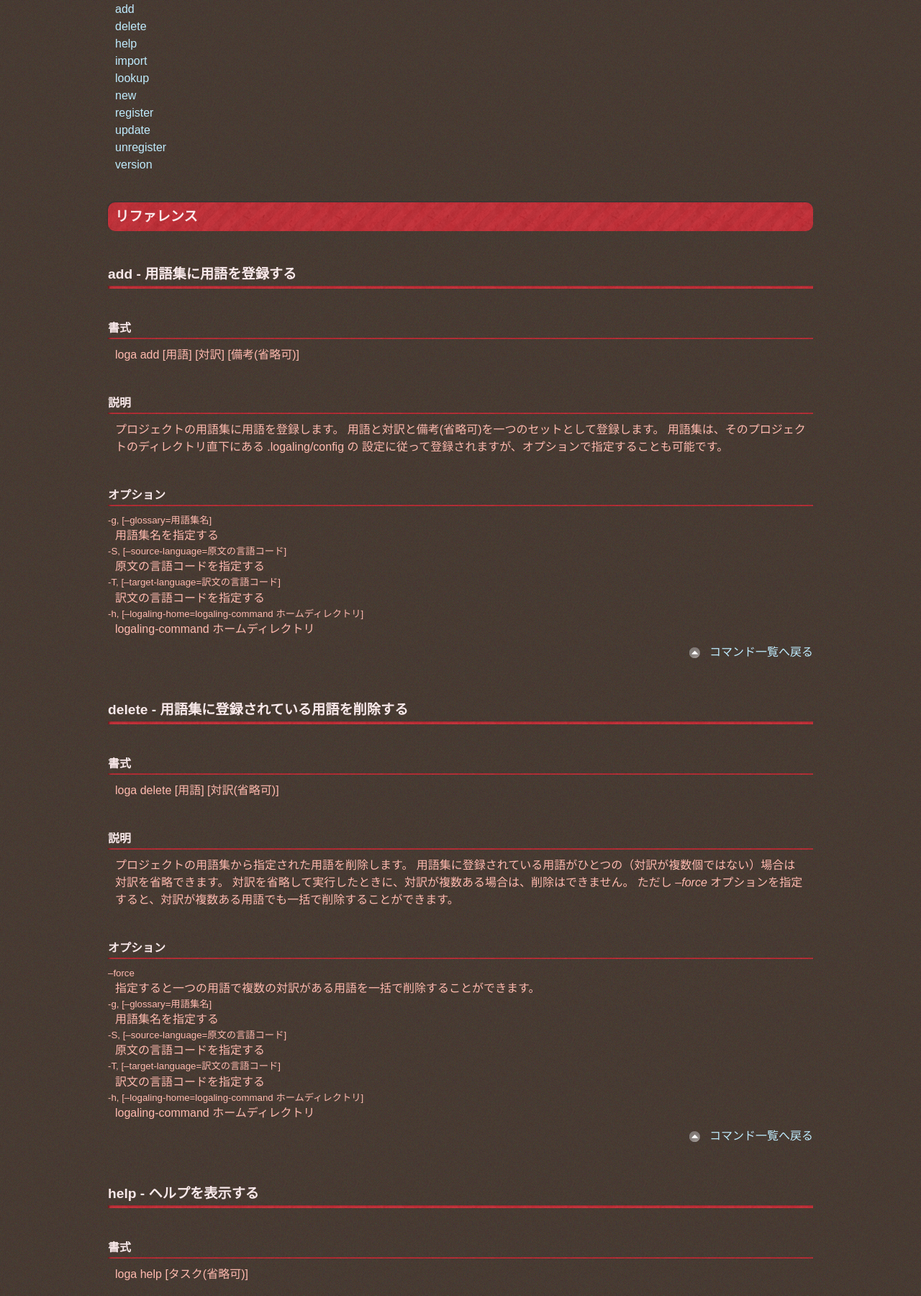
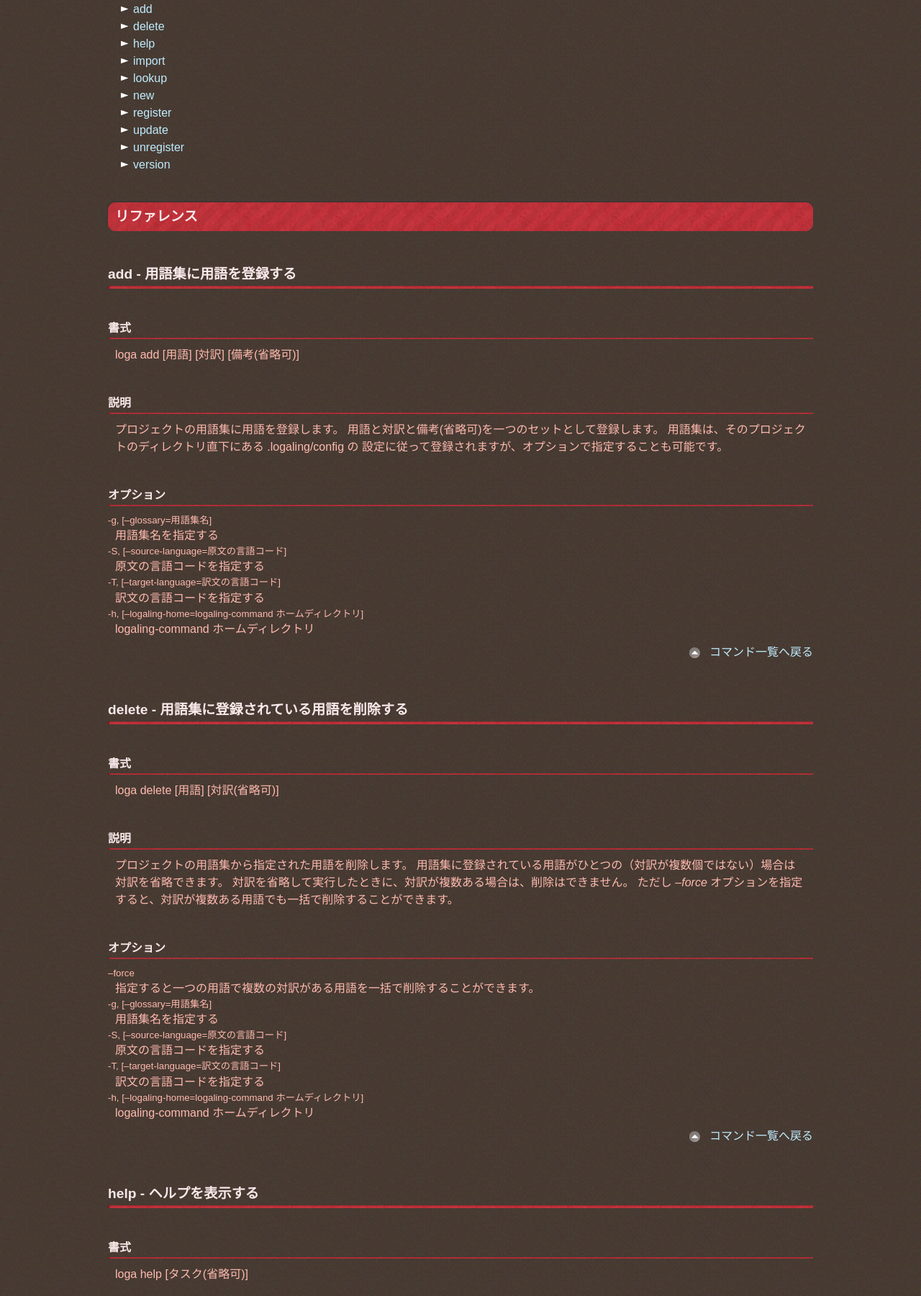
Before and after one commit to logaling/logaling.github.com, a Jekyll site: the page built from reference.md, in a window 1280 px wide. Shown: the part 364-2164 px from the top of the page at 72% size. Built offline with Jekyll 4.4.1, drawn with Linux system fonts in a browser that asks for light colours; some web fonts are replaced; Markdown is read by kramdown in place of the engine named in the settings.

Commit message:
add marks to the command list

```diff
--- a/reference.md
+++ b/reference.md
@@ -8,16 +8,18 @@ title: コマンドリファレンス
 
 <a id="commands">コマンド一覧</a>
 ----------------------------
-* [add](#add)
-* [delete](#delete)
-* [help](#help)
-* [import](#import)
-* [lookup](#lookup)
-* [new](#new)
-* [register](#register)
-* [update](#update)
-* [unregister](#unregister)
-* [version](#version)
+<ul class="listMark">
+<li><a href="#add">add</a></li>
+<li><a href="#delete">delete</a></li>
+<li><a href="#help">help</a></li>
+<li><a href="#import">import</a></li>
+<li><a href="#lookup">lookup</a></li>
+<li><a href="#new">new</a></li>
+<li><a href="#register">register</a></li>
+<li><a href="#update">update</a></li>
+<li><a href="#unregister">unregister</a></li>
+<li><a href="#version">version</a></li>
+</ul>
 
 
 
```
